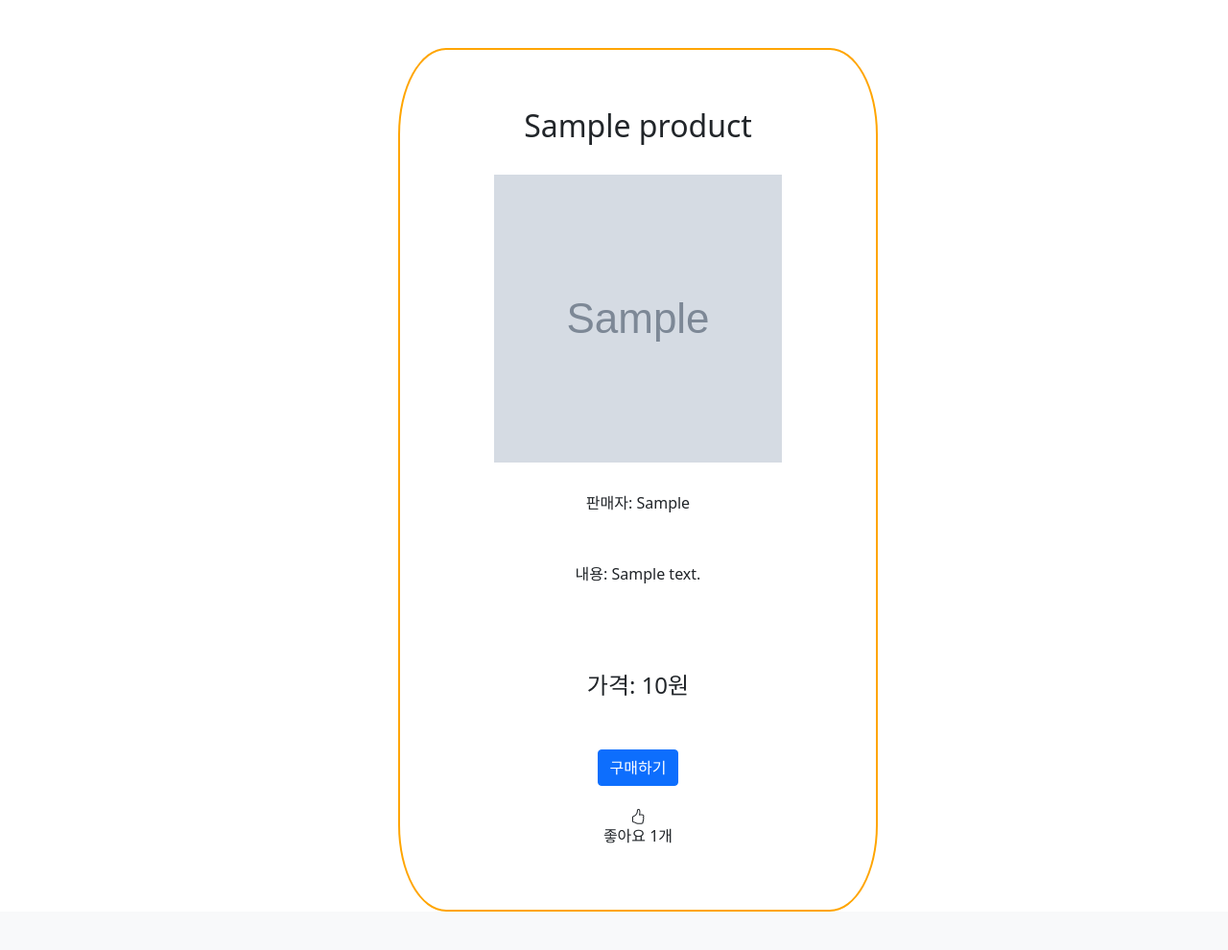
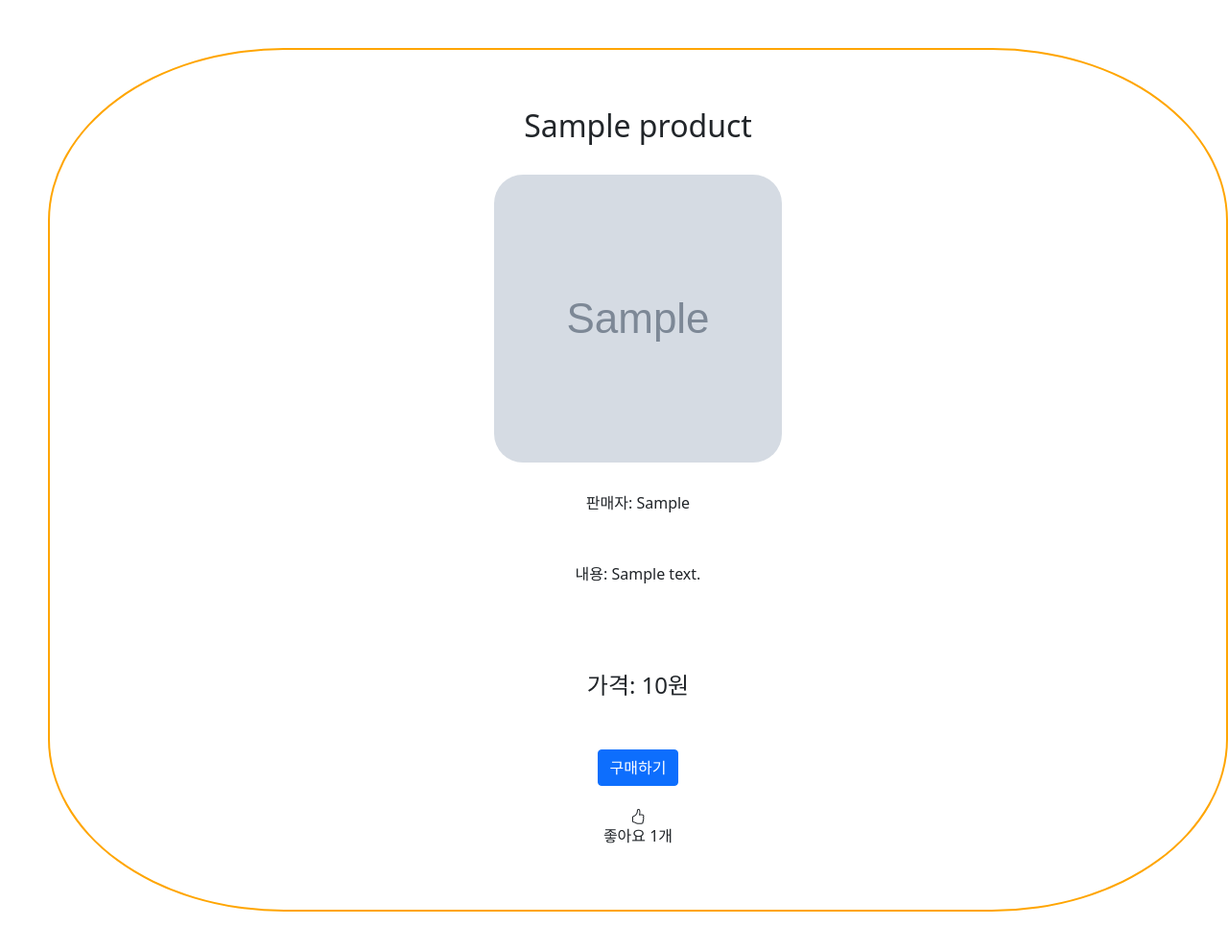
Before and after one commit to wndyd0131/Season_Mall, a Django app: page /SeasonMall/prdt_info/1/ in a window 1280 px wide; the page is wider, and only the part inside the window is pictured. Shown: the part 86-1076 px from the top of that part at 96% size. Before the commit the page ends 1036 px from the top of that part, so only its background shows below. Run offline with Django 4.2, Linux system fonts and the light colour scheme; a user stored in the database is signed in; tables that the repository leaves empty hold one stand-in row (values such as "Sample post"); grey boxes marked "Sample" are stand-in pictures; parts of the project's set-up code (start-up, migrations or seed data) failed here and were passed over; some libraries are stand-ins or nearby versions.

Commit message:
something

```diff
--- a/static/style.css
+++ b/static/style.css
@@ -126,11 +126,12 @@ a:hover{
 .prdt_info{
   text-align:center;
   border: 2px solid orange;
-  width: 500px;
+  width: 1400px;
   height: 900px;
-  border-radius: 10%;
+  border-radius: 20%;
   margin-left:50px;
   margin-top:50px;
+  margin-bottom:40px;
 }
 .info{
   margin-top: 60px;
--- a/templates/SeasonMall/prdt_info.html
+++ b/templates/SeasonMall/prdt_info.html
@@ -28,11 +28,11 @@
             <h2 id="p_name" data-name="{{ product.name }}">{{ product.name }}</h2>
             <br>
             {% if product.image %}
-            <img src="{{ product.image.url }}" width=300 height=300/>
+            <img src="{{ product.image.url }}" width=300 height=300 style="border-radius:10%;"/>
             {% else %}
             <img src="/media/uploads/no_image.png" width=300 height=300/>
             {% endif %}
-            <p style="margin-top:30px;">판매자: {{ user.identifier }}</p>
+            <p style="margin-top:30px;">판매자: {{ product.author }}</p>
             <p style="margin-top:50px;">내용: {{ product.content }}</p>
             <br>
             <h4 style="margin-top:50px;" id="p_price" data-price="{{ product.price }}">가격: {{ product.price }}원</h4>
```
